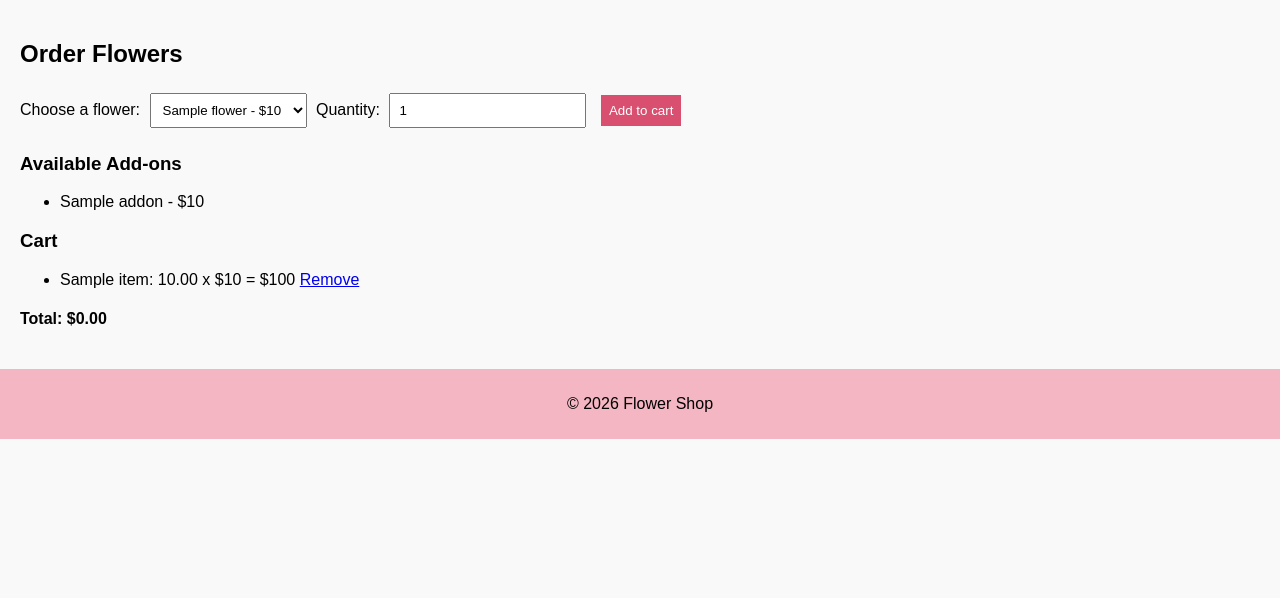
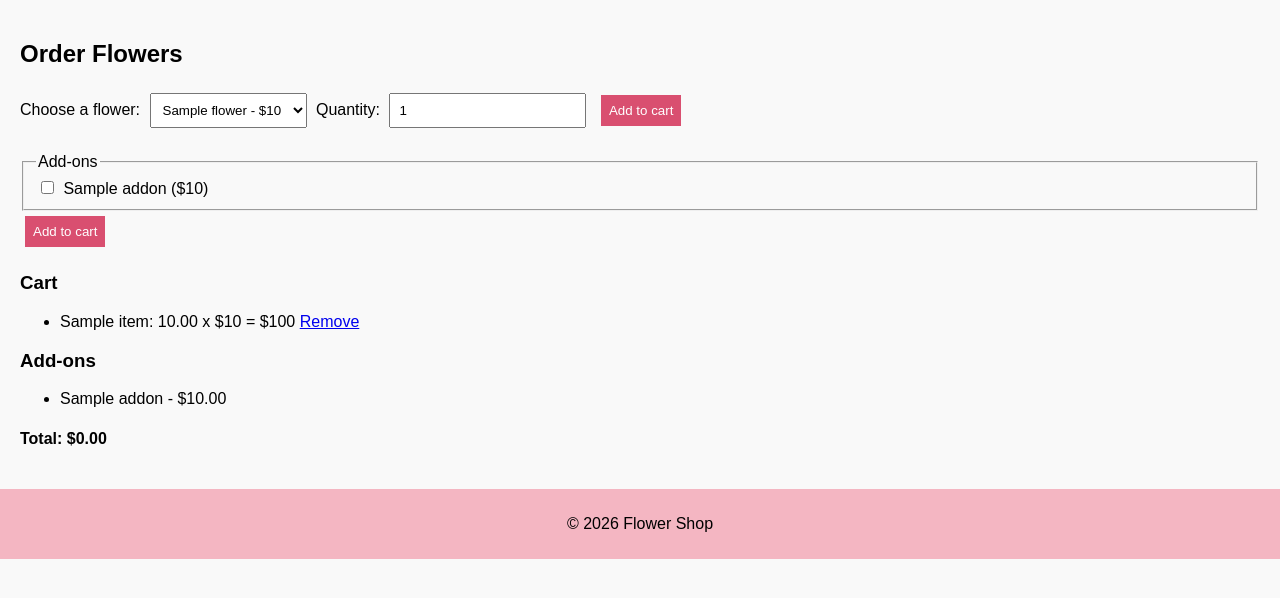
Before and after one commit to st25122/CSC2_Flask_Practise, a Flask app: template templates/index.html in a window 1280 px wide. Shown: the part 138-736 px from the top of the page. Run offline with Flask 3, Linux system fonts and the light colour scheme; the template is opened without the code that fills it: most values are stand-ins (such as "Sample title", 1, 10 or a date in 2020).

Commit message:
Added a bit from LG 2

```diff
--- a/app.py
+++ b/app.py
@@ -13,8 +13,9 @@ def load_data():
     return flowers, addons
 
 
-def calculate_total(cart):
+def calculate_total(cart, selected_addons):
     total = sum(item['price'] * item['quantity'] for item in cart.values())
+    total += sum(selected_addons.values())
     return total
 
 
@@ -22,8 +23,9 @@ def calculate_total(cart):
 def index():
     flowers, addons = load_data()
     cart = session.get('cart', {})
-    total = calculate_total(cart)
-    return render_template("index.html", flowers=flowers, addons=addons, cart=cart, total=total)
+    selected_addons = session.get('selected_addons', {})
+    total = calculate_total(cart, selected_addons)
+    return render_template("index.html", flowers=flowers, addons=addons, cart=cart, total=total, selected_addons=selected_addons)
 
 
 @app.route('/about')
@@ -60,6 +62,19 @@ def add_to_cart():
     return redirect(url_for('home'))
 
 
+@app.route('/select_addon', methods=['POST'])
+def select_addon():
+    selected_addons = {}
+    _, addons = load_data()  # we only need addons
+    selected_keys = request.form.getlist('addons')
+    for addon in selected_keys:
+        if addon in addons:
+            selected_addons[addon] = float(addons[addon]['price'])
+    session['selected_addons'] = selected_addons
+    session.modified = True
+    return redirect(url_for('home'))
+
+
 @app.route('/remove_from_cart/<item>')
 def remove_from_cart(item):
     cart = session.get('cart', {})
--- a/templates/index.html
+++ b/templates/index.html
@@ -29,12 +29,18 @@
         <button type="submit">Add to cart</button>
     </form>
 
-    <h3>Available Add-ons</h3>
-    <ul>
-        {% for addon, details in addons.items() %}
-            <li>{{ addon }} - ${{ details['price'] }}</li>
+    <form action="{{ url_for('select_addon') }}" method="post">
+      <fieldset>
+        <legend>Add-ons</legend>
+        {% for addon, data in addons.items() %}
+          <label>
+            <input type="checkbox" name="addons" value="{{ addon }}">
+            {{ addon }} (${{ data.price }})
+          </label><br>
         {% endfor %}
-    </ul>
+      </fieldset>
+      <button type="submit">Add to cart</button>
+    </form>
 
     <h3>Cart</h3>
     {% if cart %}
@@ -46,6 +52,14 @@
                 </li>
             {% endfor %}
         </ul>
+        {% if selected_addons %}
+          <h3>Add-ons</h3>
+          <ul>
+            {% for addon, price in selected_addons.items() %}
+              <li>{{ addon }} - ${{ '%.2f' % price }}</li>
+            {% endfor %}
+          </ul>
+        {% endif %}
         <h4>Total: ${{ '%.2f' % total }}</h4>
     {% else %}
         <p>Your cart is empty.</p>
```
